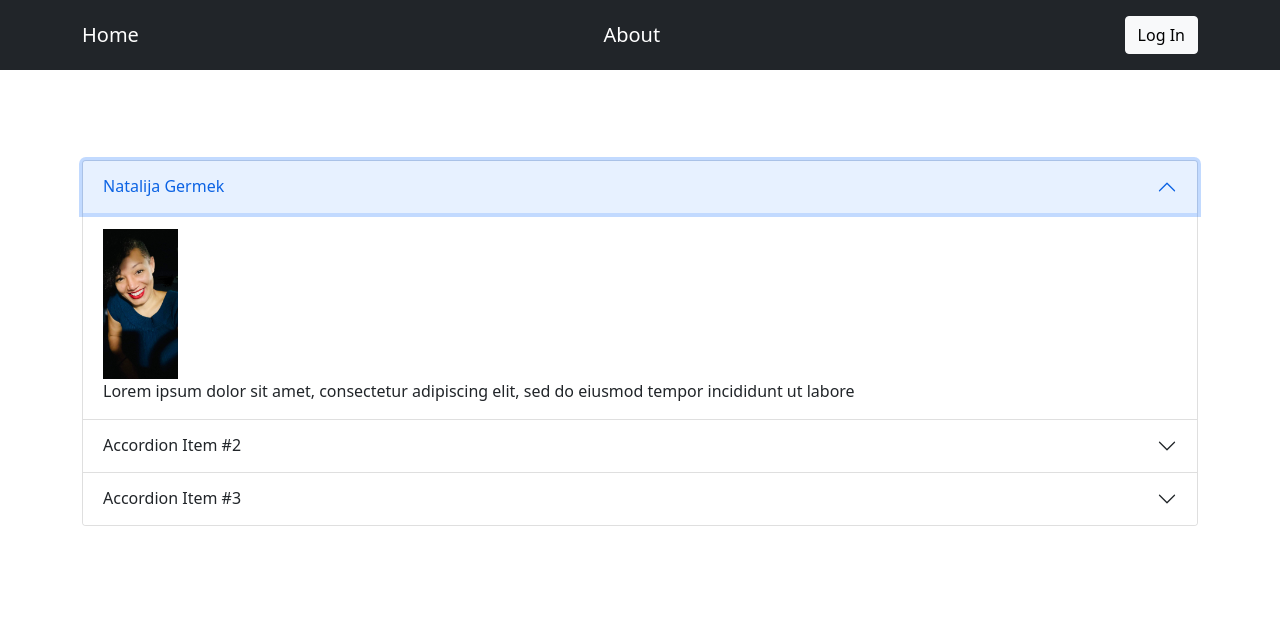
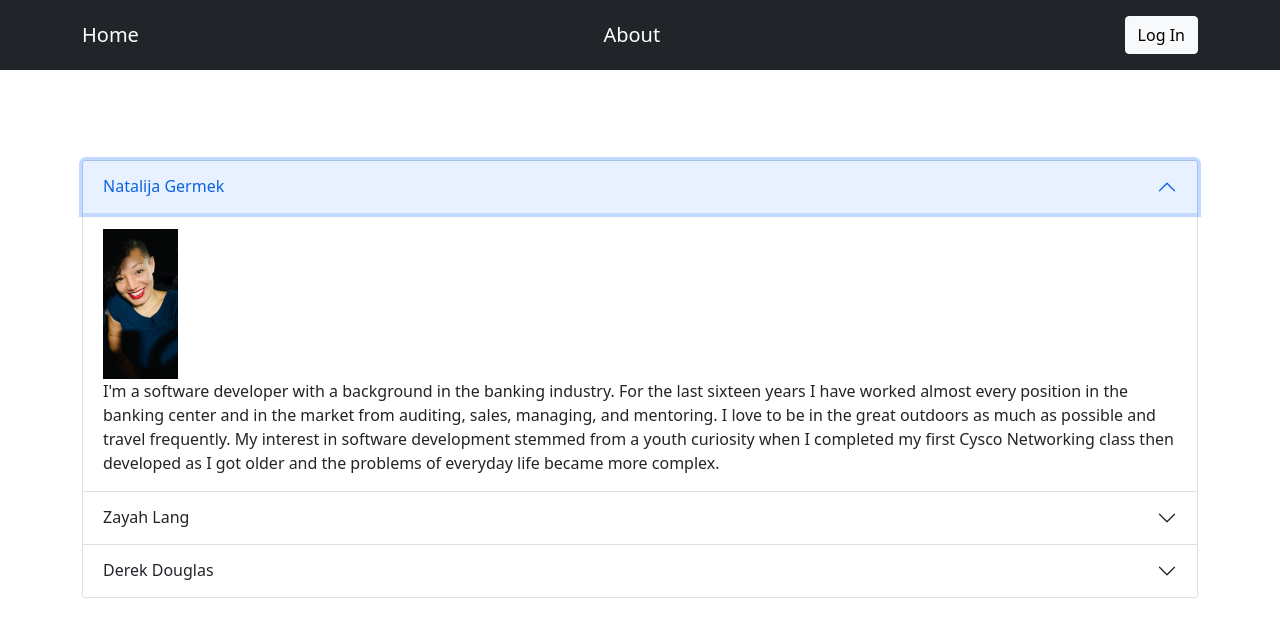
Before and after one commit to N-Germek/spirits-n-spirits-client, a React (Create React App) app: page /about in a window 1280 px wide. Both pictures are taken after a click on the button "Natalija Germek". Shown: the top 634 px of the page. Built offline with nearby package versions, Linux system fonts and the light colour scheme; no server answers.

Commit message:
working3

```diff
--- a/src/components/About.js
+++ b/src/components/About.js
@@ -14,13 +14,12 @@ class About extends Component {
 						<div className="photos">
 							<img src={natalija} alt="" height={150} />
 						</div>
-						Lorem ipsum dolor sit amet, consectetur adipiscing elit, sed do eiusmod tempor incididunt ut
-						labore
+						I'm a software developer with a background in the banking industry. For the last sixteen years I have worked almost every position in the banking center and in the market from auditing, sales, managing, and mentoring. I love to be in the great outdoors as much as possible and travel frequently. My interest in software development stemmed from a youth curiosity when I completed my first Cysco Networking class then developed as I got older and the problems of everyday life became more complex.
 					</Accordion.Body>
 				</Accordion.Item>
 				<Accordion.Item eventKey="1">
-					<Accordion.Header>Accordion Item #2</Accordion.Header>
-					<Accordion.Body>
+					<Accordion.Header>Zayah Lang</Accordion.Header>
+					<Accordion.Body id="zayahColors">
 						<div className="photos">
         <img src={zayah} alt="" height={200} />
         </div>
@@ -28,8 +27,8 @@ class About extends Component {
 					</Accordion.Body>
 				</Accordion.Item>
 				<Accordion.Item eventKey="2">
-					<Accordion.Header>Accordion Item #3</Accordion.Header>
-					<Accordion.Body>
+					<Accordion.Header>Derek Douglas</Accordion.Header>
+					<Accordion.Body id="derekColors">
 						{/* <div className="photos">
         <img src={} alt="" height={200} />
         </div> */}
```
